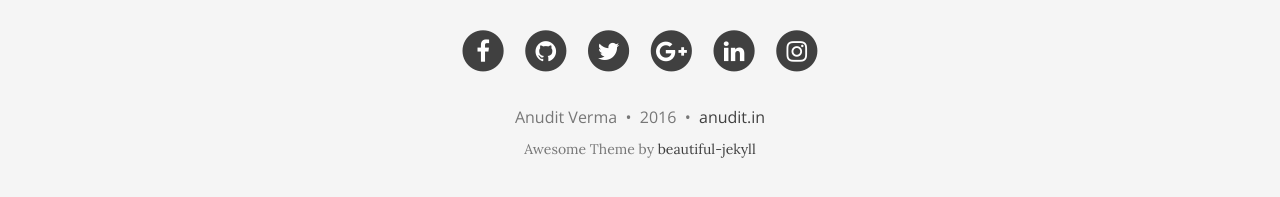
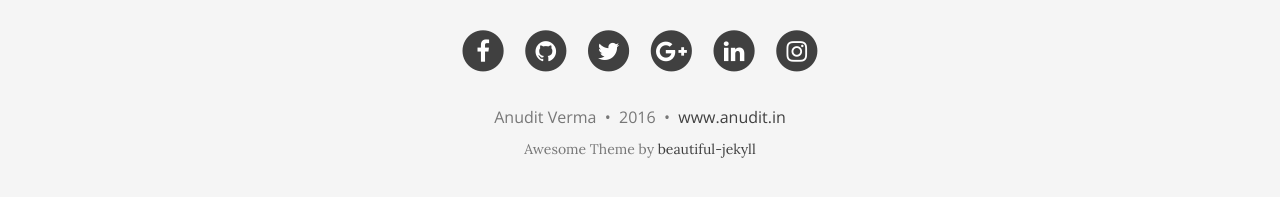
Before and after one commit to anuditverma/anuditverma.github.io, a Jekyll site: the page built from index.html, in a window 1280 px wide and 1127 px high. Shown: the part 917-1114 px from the top of the window. Built offline with Jekyll 4.4.1, drawn with Linux system fonts in a browser that asks for light colours; nearby versions of some CDN libraries; the list of posts is cut into pages by our own code.

Commit message:
url-pretty modified

```diff
--- a/_config.yml
+++ b/_config.yml
@@ -71,7 +71,7 @@ share-links-active:
 
 # How to display the link to the website in the footer
 # Remove this if you don't want a link in the footer
-url-pretty: "anudit.in"
+url-pretty: "www.anudit.in"
 
 # --- Misc --- #
 
```
